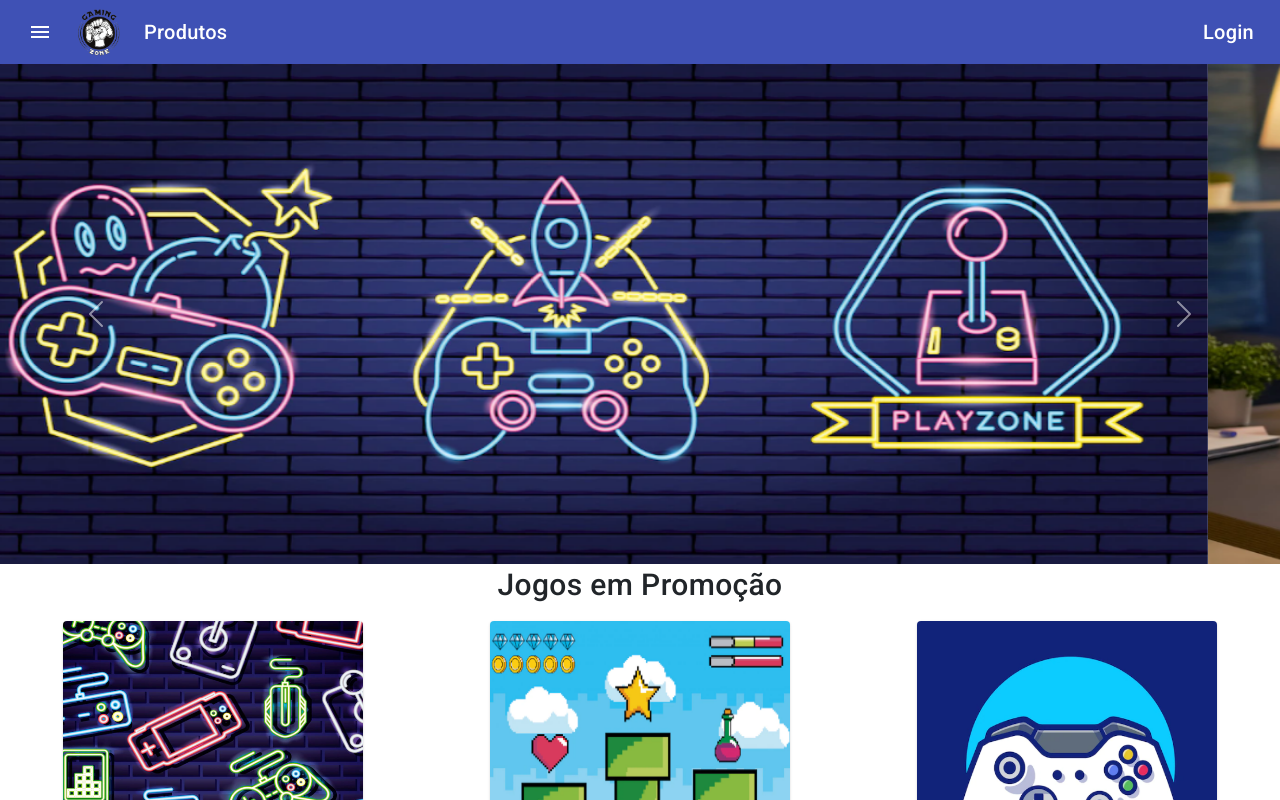
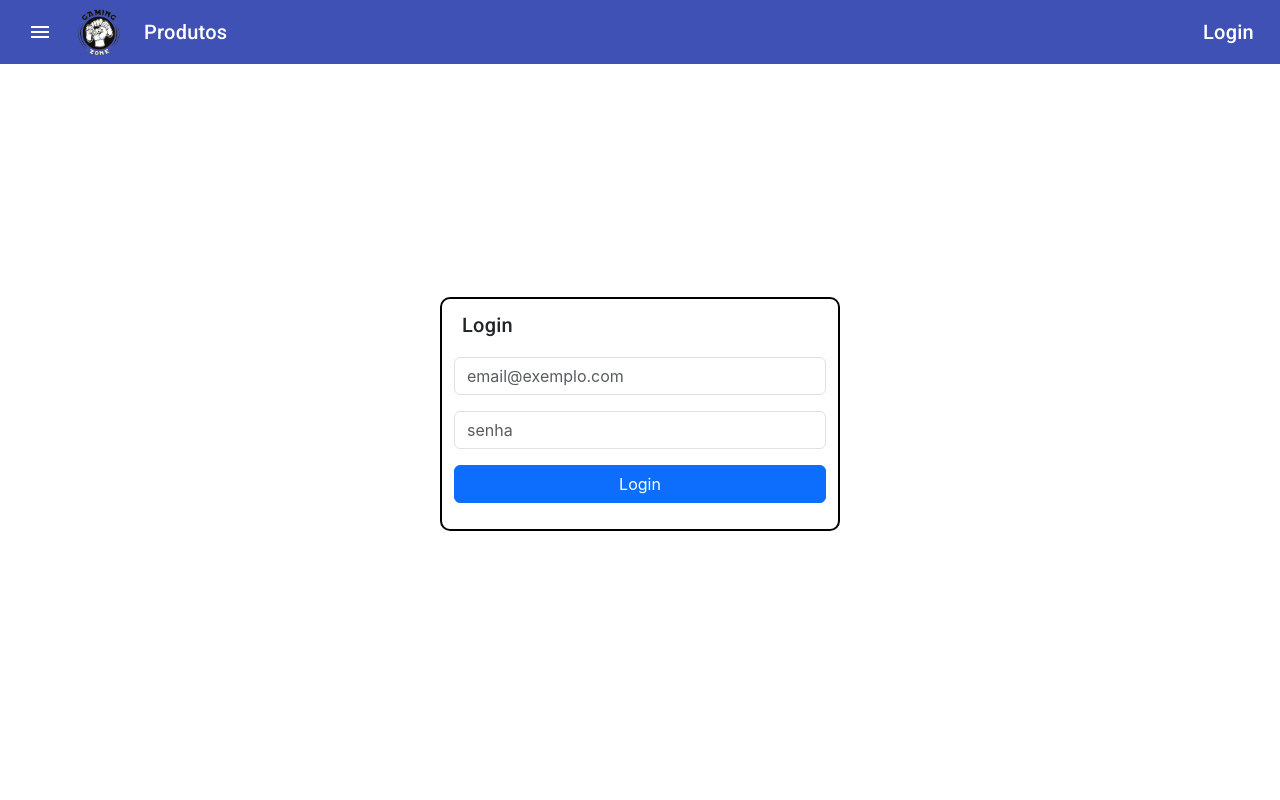
Before and after one commit to augustofklein/senai-versoes-colaboracoes, an Angular app in the folder FrontEnd/projeto-angular/: page / in a window 1280 px wide. Shown: the top 800 px of the page. Built offline with nearby package versions, Linux system fonts and the light colour scheme.

Commit message:
Adicao dos ajustes para renderizacao da pagina de login

```diff
--- a/FrontEnd/projeto-angular/src/app/app.component.html
+++ b/FrontEnd/projeto-angular/src/app/app.component.html
@@ -1,2 +1,2 @@
 <app-menu></app-menu>
-<app-inicio></app-inicio>
+<app-login></app-login>
--- a/FrontEnd/projeto-angular/src/app/login/login.component.css
+++ b/FrontEnd/projeto-angular/src/app/login/login.component.css
@@ -0,0 +1,14 @@
+main {
+    display: flex;
+    justify-content: center;
+    align-items: center;
+    min-height: 700px;
+}
+
+#section-login {
+    height: 100%;
+    width: 400px;
+    border-radius: 10px;
+    border: 2px solid black;
+    padding: 10px 20px;
+}
--- a/FrontEnd/projeto-angular/src/app/login/login.component.html
+++ b/FrontEnd/projeto-angular/src/app/login/login.component.html
@@ -1 +1,26 @@
-<p>login works!</p>
+<main>
+  <section id="section-login">
+    <h2>Login</h2>
+    <form class="row g-3">
+      <label for="staticUsuario" class="visually-hidden">Usuário</label>
+      <input
+        type="text"
+        class="form-control"
+        id="staticUsuario"
+        placeholder="email@exemplo.com"
+      />
+
+      <br />
+
+      <label for="inputPassword2" class="visually-hidden">Senha</label>
+      <input
+        type="password"
+        class="form-control"
+        id="inputPassword2"
+        placeholder="senha"
+      />
+      <br />
+      <button type="submit" class="btn btn-primary mb-3">Login</button>
+    </form>
+  </section>
+</main>
```
